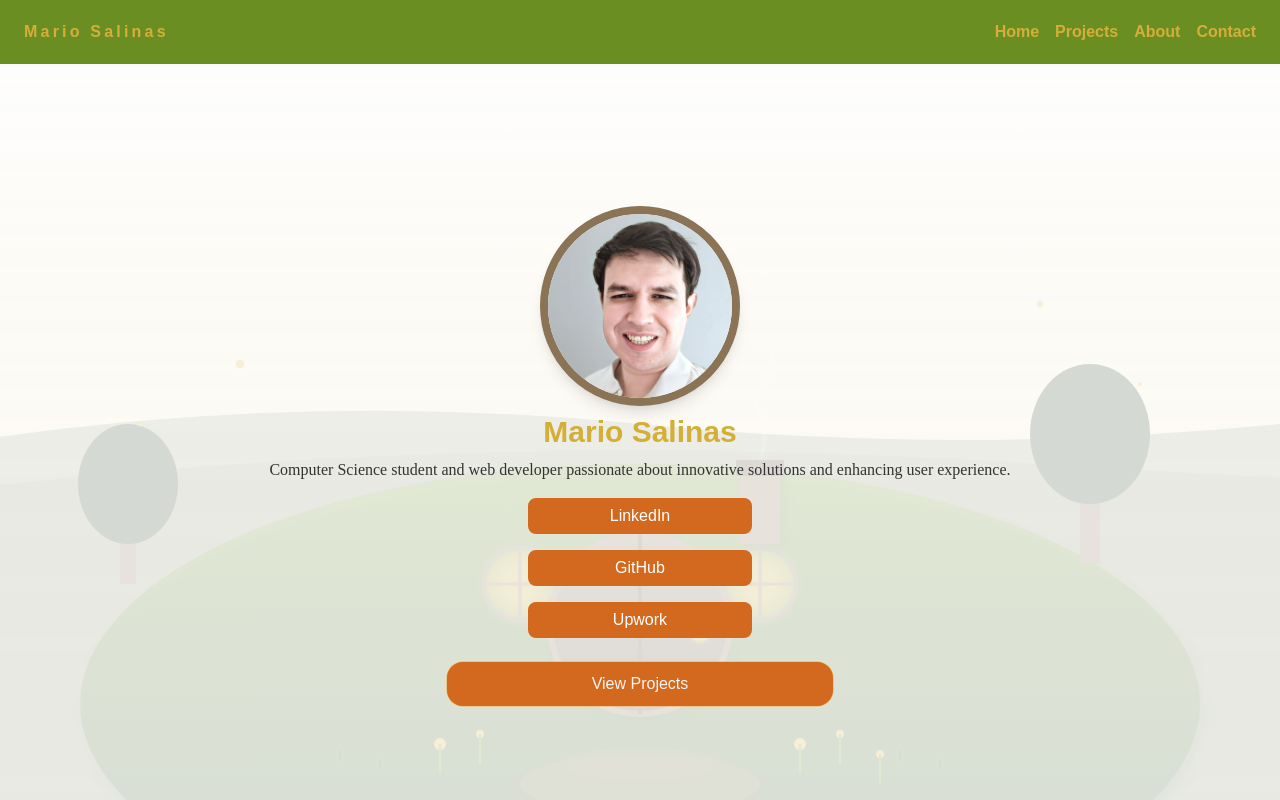
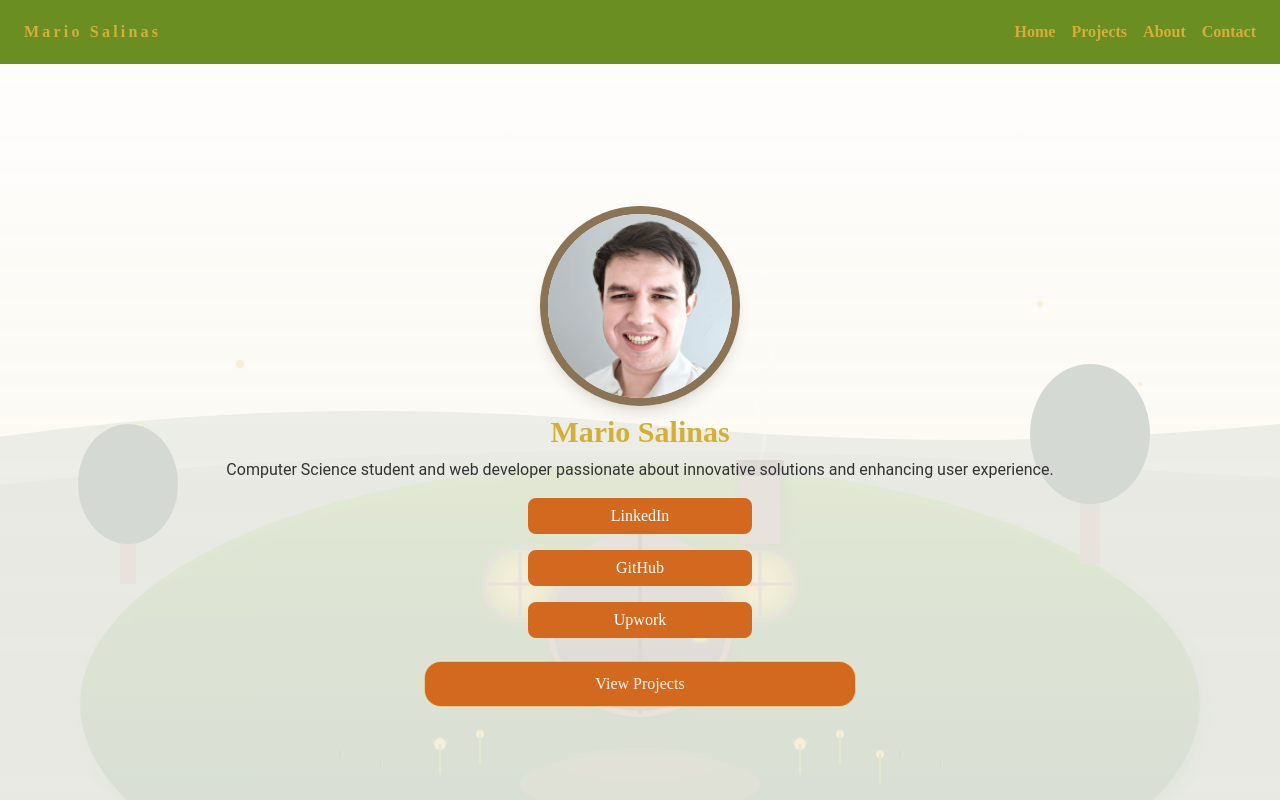
Before and after one commit to mojave-ghost/portfolio, a React (Create React App) app: page / in a window 1280 px wide. Shown: the top 800 px of the page. Built offline with nearby package versions, Linux system fonts and the light colour scheme.

Commit message:
Update tailwind.config.js
change font styles. keep the property names for now.

```diff
--- a/tailwind.config.js
+++ b/tailwind.config.js
@@ -19,8 +19,8 @@ module.exports = {
         }
       },
       fontFamily: {
-        'montserrat': ['Montserrat', 'sans-serif'],     // heading font
-        'merriweather': ['Merriweather', 'serif'],      // body font
+        'montserrat':    ['Cinzel', 'serif'],           // for headings and a more fantasy feel
+        'merriweather':  ['Roboto', 'sans-serif'],      // for readability and modern look
       },
       colors: {
         primary:   '#6b8e23',     // Forest Green
```
